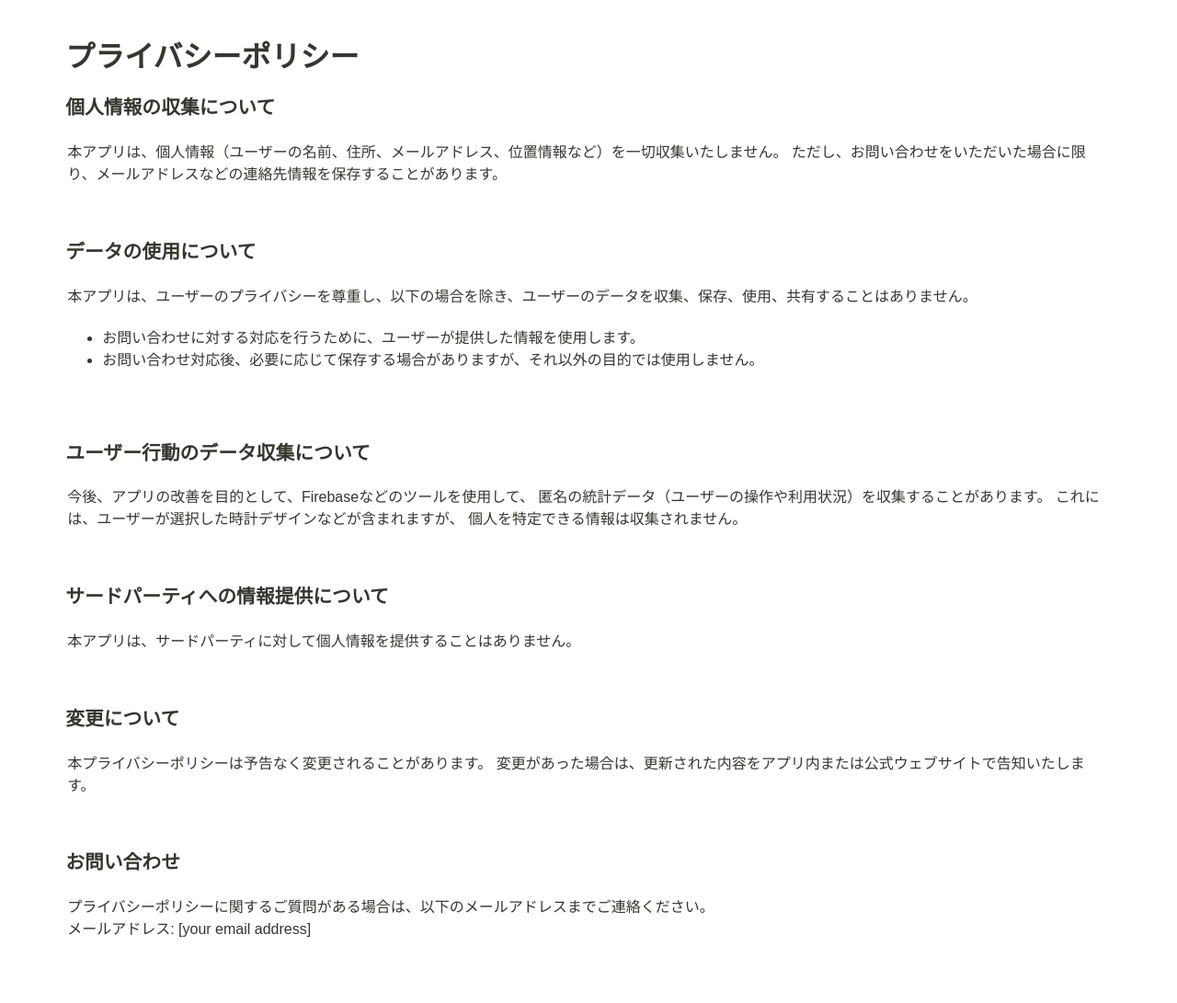
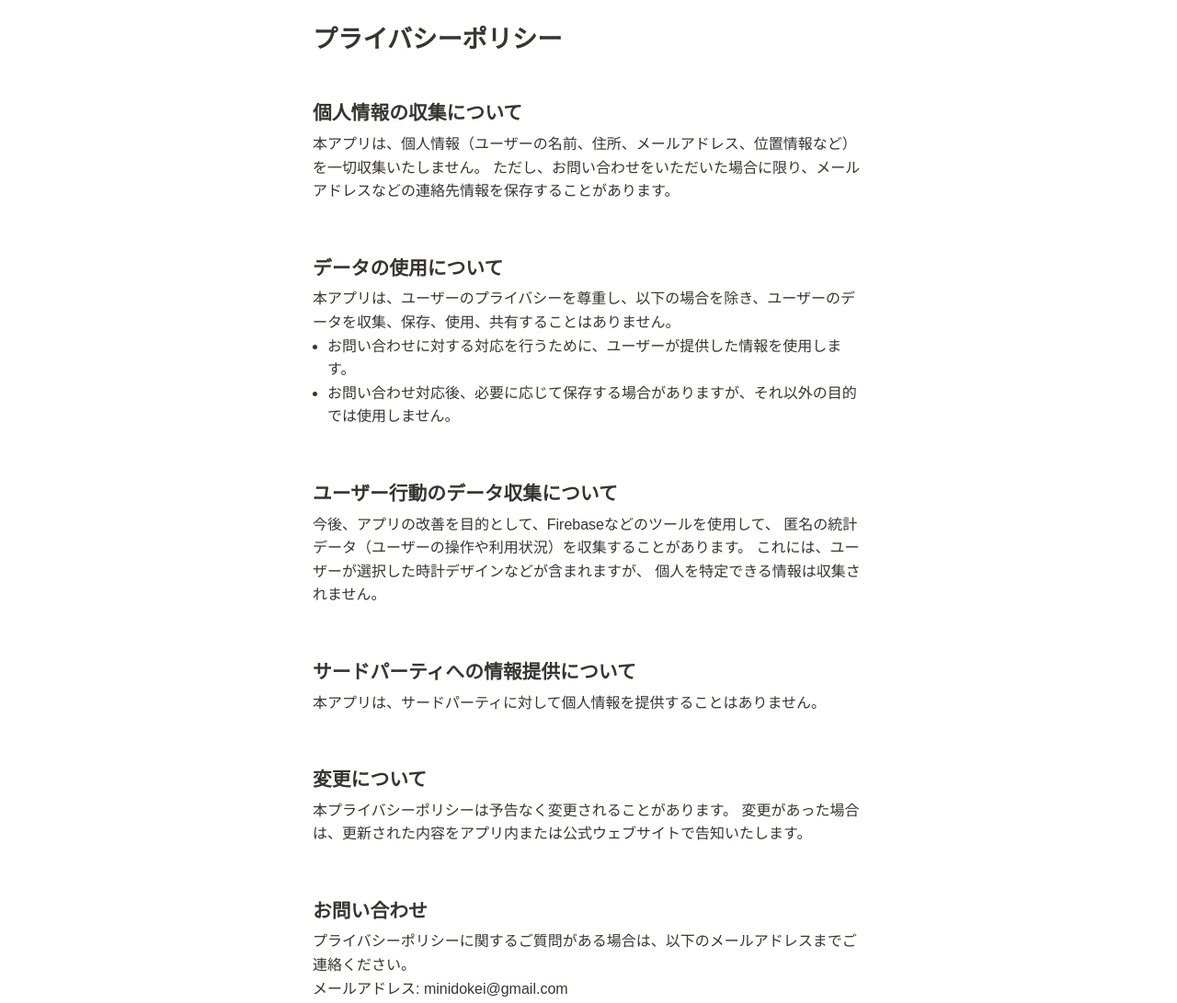
Before and after one commit to poporonsoft/Samplepages, a plain HTML site: page index.html in a window 1280 px wide. Shown: the whole page at 92% size. Before the commit the page ends 1068 px from the top, so only its background shows below. Drawn offline with Linux system fonts and the light colour scheme; some packages are replaced by stand-ins of ours.

Commit message:
一応fix

```diff
--- /dev/null
+++ b/css/style.css
@@ -0,0 +1,57 @@
+@charset "UTF-8";
+
+/* CSS Document */
+
+      * {
+        color: rgb(55, 53, 47);
+        font-family: メイリオ, Meiryo, Arial, sans-serif,"Apple Color Emoji","Segoe UI Emoji", "Segoe UI Symbol";
+        /* white-space: pre-wrap;
+        /* ↑空白やタブがそのまま表示される。
+        行の幅がいっぱいになると、単語間で自動的に改行される。
+        明示的な改行が保持される */
+        /* word-break: break-word;  */
+        /* ↑長い単語を途中で強制的に改行するためのプロパティ */
+
+      }
+
+      h1 {
+        font-weight: bolder;
+        line-height: 2;
+        font-size: 1.7rem;
+      }
+
+      h2 {
+        font-weight: bold;
+        font-size: 1.3rem;
+        line-height: 2;
+        margin-top: 2rem;
+      }
+
+      p {
+        font-size: 1.0em;
+        line-height: 1.6;
+      }
+
+      ul {
+        /* list-style-position: outside;
+        list-style-type: disc; */
+        padding-left: 1rem;
+        line-height: 1.6;
+      }
+
+      .content {
+        width: 85%;
+        padding-top: 1rem;
+      }
+
+      .container {
+        display: flex;
+        flex-direction: column;
+        align-items:  center;
+      }
+
+        @media screen and (min-width:768px) {
+          .content {
+            width: 600px;
+          }
+        }
--- a/index.html
+++ b/index.html
@@ -12,79 +12,32 @@
     <link rel="shortcut icon" href="images/fabicon.png">
     <!--↑アンドロイドのホーム画面に登録されたときに表示されるアイコンを指定。ドキュメントルートにfavicon.icoという名前のファイルで置いておいてもよい-->
     <!--	↑クロームのタブに表示されるアイコンを指定-->
-      <!-- テストコメント2 -->
+
+    <!--CSS-->
+		<link rel="stylesheet" href="https://unpkg.com/ress/dist/ress.min.css">
+    <link rel="stylesheet" href="css/style.css">
+
     <title>プライバシーポリシー</title>
-
-    <style>
-
-      * {
-        color: rgb(55, 53, 47);
-        font-family: メイリオ, Meiryo, "Apple Color Emoji", Arial, sans-serif, "Segoe UI Emoji", "Segoe UI Symbol";
-        /* padding: 20px; */
-        /* white-space: pre-wrap;
-        /* ↑空白やタブがそのまま表示される。
-        行の幅がいっぱいになると、単語間で自動的に改行される。
-        明示的な改行が保持される */
-        /* word-break: break-word;  */
-        /* ↑長い単語を途中で強制的に改行するためのプロパティ */
-
-        /* display: flex;
-        align-items: center;
-        padding: 3px 2px;  */
-
-      }
-
-      h1 {
-        font-weight: 700;
-        line-height: 1.2;
-        font-size: 2rem;
-        /* margin: 0px; */
-        /* cursor: text; */
-
-        /* font-family:"Comic Sans MS", "cursive"; */
-        /* color: khaki; */
-      }
-
-      h3 {
-        max-width: 100%;
-        width: 100%;
-        font-weight: 600;
-        font-size: 1.3rem;
-        line-height: 1.3;
-        /* margin: 0px; */
-      }
-
-      p {
-        padding: 3px 2px;
-        font-size: 1.0em;
-        line-height: 1.5;
-        /* margin: 0px; */
-      }
-
-      div {
-        margin-left: 5%;
-        margin-right: 5%;
-      }
-
-    </style>
   </head>
 
   <body>
-    <div>
-    <p class="a" id="iwata"></p>
+
+    <div class="container">
+      <div class="content">
+
         <header>
           <h1>プライバシーポリシー</h1>
         </header>
 
         <main>
-      <h3>個人情報の収集について</h3>
+          <h2>個人情報の収集について</h2>
           <p>
             本アプリは、個人情報（ユーザーの名前、住所、メールアドレス、位置情報など）を一切収集いたしません。
             ただし、お問い合わせをいただいた場合に限り、メールアドレスなどの連絡先情報を保存することがあります。
           </p>
           <br>
 
-      <h3>データの使用について</h3>
+          <h2>データの使用について</h2>
           <p>
             本アプリは、ユーザーのプライバシーを尊重し、以下の場合を除き、ユーザーのデータを収集、保存、使用、共有することはありません。
             <ul>
@@ -98,7 +51,7 @@
           </p>
           <br>
 
-      <h3>ユーザー行動のデータ収集について</h3>
+          <h2>ユーザー行動のデータ収集について</h2>
           <p>
             今後、アプリの改善を目的として、Firebaseなどのツールを使用して、
             匿名の統計データ（ユーザーの操作や利用状況）を収集することがあります。
@@ -107,31 +60,32 @@
           </p>
           <br>
 
-      <h3>サードパーティへの情報提供について</h3>
+          <h2>サードパーティへの情報提供について</h2>
           <p>
             本アプリは、サードパーティに対して個人情報を提供することはありません。
           </p>
           <br>
 
-      <h3>変更について</h3>
+          <h2>変更について</h2>
           <p>
             本プライバシーポリシーは予告なく変更されることがあります。
             変更があった場合は、更新された内容をアプリ内または公式ウェブサイトで告知いたします。
           </p>
           <br>
 
-      <h3>お問い合わせ</h3>
+          <h2>お問い合わせ</h2>
           <p>
             プライバシーポリシーに関するご質問がある場合は、以下のメールアドレスまでご連絡ください。
-      <br>メールアドレス: [your email address]
+            <br>メールアドレス: minidokei@gmail.com
           </p>
           <br>
+
         </main>
-
+      </div>
     <footer>
 
     </footer>
+
   </div>
-
   </body>
 </html>
```
Lines whose indentation alone changed are shown as unchanged.
